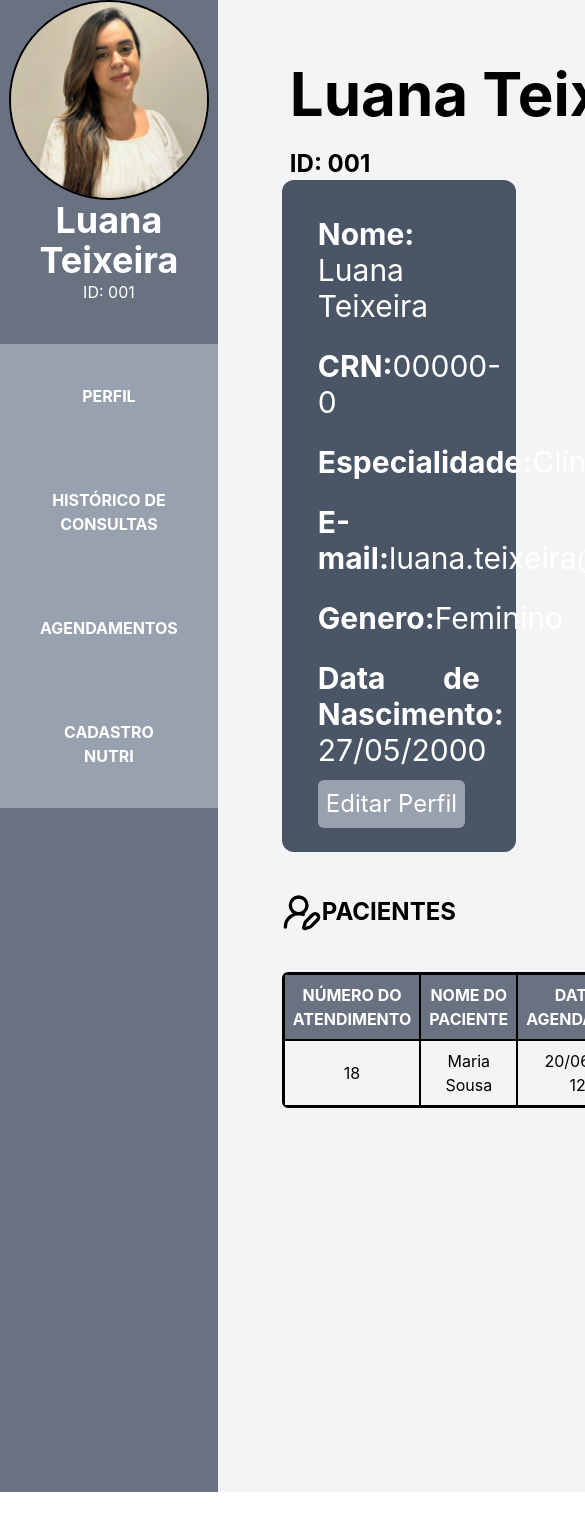
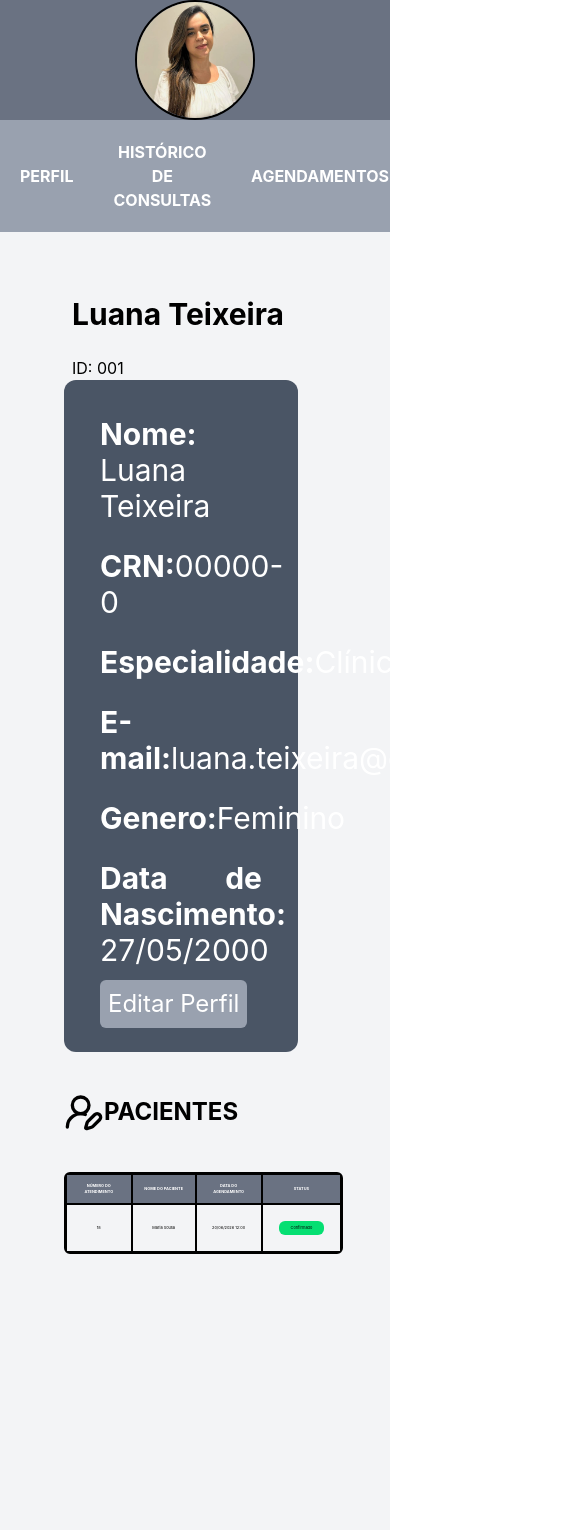
Before and after one commit to Conselh0/Datadiet, a React (Vite) app: page /Admin in a window 390 px wide. Shown: the top 1530 px of the page, 585 px wide, since content can reach past the window. Before the commit the page ends 1492 px from the top, so only its background shows below. Built offline with nearby package versions, Linux system fonts and the light colour scheme.

Commit message:
Fiz parte da responsividade da página do ADM (falta fazer o menu hambuerguer ainda)

```diff
--- a/src/components/Agendamentos.jsx
+++ b/src/components/Agendamentos.jsx
@@ -1,34 +1,38 @@
 function Agendamentos() {
   return (
     <div>
-      <table className="border-2 w-full text-center border-separate rounded-md border-spacing-0 mt-10">
+      <table className="border-2 w-1/4 col-span-3 w-full text-center border-separate rounded-md border-spacing-0 mt-10">
         <thead>
-          <tr className="divide-x-3 divide-y-3">
+          <tr className="divide-x-3 divide-y-3 w-1/4">
             {" "}
             {/*divide-x-2 coloca a barra vertical na tabela */}
             {/*Onde fica os títulos */}
-            <th className="border-1 border-black p-2 bg-gray-500 text-white">
+            <th className="border-1 border-black p-2 w-1/4 text-[1vw] bg-gray-500 text-white">
               NÚMERO DO ATENDIMENTO
             </th>
             {/*Onde escrever os textos dos títulos */}
-            <th className="border-1 border-black p-2 bg-gray-500 text-white">
+            <th className="border-1 border-black p-2 w-1/4 text-[1vw] bg-gray-500 text-white">
               NOME DO PACIENTE
             </th>
-            <th className="border-1 border-black p-2 bg-gray-500 text-white">
+            <th className="border-1 border-black p-2 w-1/4 text-[1vw] bg-gray-500 text-white">
               DATA DO AGENDAMENTO
             </th>
-            <th className="border-1 border-black p-2 bg-gray-500 text-white">
+            <th className="border-1 border-black p-2 w-1/4 text-[1vw] bg-gray-500 text-white">
               STATUS
             </th>
           </tr>
         </thead>
         <tbody>
           <tr>
-            <td className="border-1 border-black p-2">18</td>
+            <td className="border-1 border-black p-2 text-[1vw]">18</td>
             {/*Onde escrever os textos dos títulos */}
-            <td className="border-1 border-black p-2">Maria Sousa</td>
-            <td className="border-1 border-black p-2">20/06/2026 12:00</td>
-            <td className="border-1 border-black p-2">
+            <td className="border-1 border-black p-2 text-[1vw]">
+              Maria Sousa
+            </td>
+            <td className="border-1 border-black p-2 text-[1vw]">
+              20/06/2026 12:00
+            </td>
+            <td className="border-1 border-black p-2 text-[1vw]">
               <button className="bg-green-400 w-fit rounded-md p-1 m-2 px-3">
                 Confirmado
               </button>{" "}
--- a/src/components/Sidebar.jsx
+++ b/src/components/Sidebar.jsx
@@ -2,41 +2,41 @@ import { Link } from "react-router-dom";
 
 function Sidebar() {
   return (
-    <div className="min-h-screen w-70 bg-gray-500">
+    <div className="w-screen lg:w-fit lg:min-h-screen lg:w-70 bg-gray-500">
       <img
         src="/img/luana.png"
         alt=""
-        className="rounded-[300px] border-2 w-50 m-auto"
+        className="rounded-[300px] border-2 w-30 lg:w-50 m-auto"
       />
-      <p className="text-white text-center text-4xl font-bold">
+      <p className="hidden lg:block lg:text-white lg:text-center lg:text-4xl lg:font-bold">
         Luana Teixeira <br />
       </p>
-      <p className="text-white text-center">
+      <p className="hidden lg:block lg:text-white lg:text-center">
         ID: 001 {/*Colocar com props o id dinâmico aqui */}
       </p>
 
-      <section className="flex flex-col text-center mt-10 text-white bg-gray-400 font-bold">
+      <section className="flex lg:flex-col lg:text-center lg:mt-10 text-white bg-gray-400 font-bold">
         <Link
           to="/Admin"
-          className="p-10 hover:bg-gray-600 transition-colors duration-200"
+          className="flex items-center w-full justify-center text-center md:text-[50%] lg:text-[1vw] p-5 lg:p-10 hover:bg-gray-600 transition-colors duration-200"
         >
           PERFIL
         </Link>
         <Link
           to="/Admin/Historico"
-          className="p-10 hover:bg-gray-600 transition-colors duration-200"
+          className="flex items-center w-full justify-center text-center md:text-[50%] lg:text-[1vw] p-5 lg:p-10 hover:bg-gray-600 transition-colors duration-200"
         >
           HISTÓRICO DE CONSULTAS
         </Link>
         <Link
           to="/Admin/Agendamentos"
-          className="p-10 hover:bg-gray-600 transition-colors duration-200"
+          className="flex items-center w-full justify-center text-center md:text-[50%] lg:text-[1vw] p-5 lg:p-10 hover:bg-gray-600 transition-colors duration-200"
         >
           AGENDAMENTOS
         </Link>
         <Link
           to="#"
-          className="p-10 hover:bg-gray-600 transition-colors duration-200"
+          className="flex items-center w-full justify-center text-center md:text-[50%] lg:text-[1vw] p-5 lg:p-10 hover:bg-gray-600 transition-colors duration-200"
         >
           CADASTRO NUTRI
         </Link>
--- a/src/layouts/AdminDashboard.jsx
+++ b/src/layouts/AdminDashboard.jsx
@@ -5,7 +5,7 @@ import Sidebar from "../components/Sidebar";
 function AdminDashboard() {
   return (
     // O 'flex' aqui garante que a Sidebar fique do lado do conteúdo do Outlet
-    <div className="flex min-h-screen bg-gray-100">
+    <div className="flex flex-col lg:flex-row min-h-screen bg-gray-100">
       <Sidebar />
 
       {/* O 'flex-1' faz o Outlet ocupar todo o resto do espaço da tela */}
--- a/src/pages/AdminHome.jsx
+++ b/src/pages/AdminHome.jsx
@@ -6,8 +6,10 @@ function AdminHome() {
     <div className="flex">
       <div className="flex flex-col justify-center mb-90 ml-10 mt-10">
         <div className="ml-2 text-justify">
-          <h1 className="text-6xl font-bold">Luana Teixeira</h1> <br />
-          <p className="text-2xl font-bold">ID: 001</p> {/*Arrumar com props */}
+          <h1 className="text-3xl lg:text-6xl font-bold">Luana Teixeira</h1>{" "}
+          <br />
+          <p className="lg:text-2xl lg:font-bold">ID: 001</p>{" "}
+          {/*Arrumar com props */}
         </div>
         <main className=" flex flex-col bg-gray-600 rounded-xl p-3 w-[60vw] h-full text-white text-3xl align-center justify-center text-justify">
           <div className="p-3">
```
